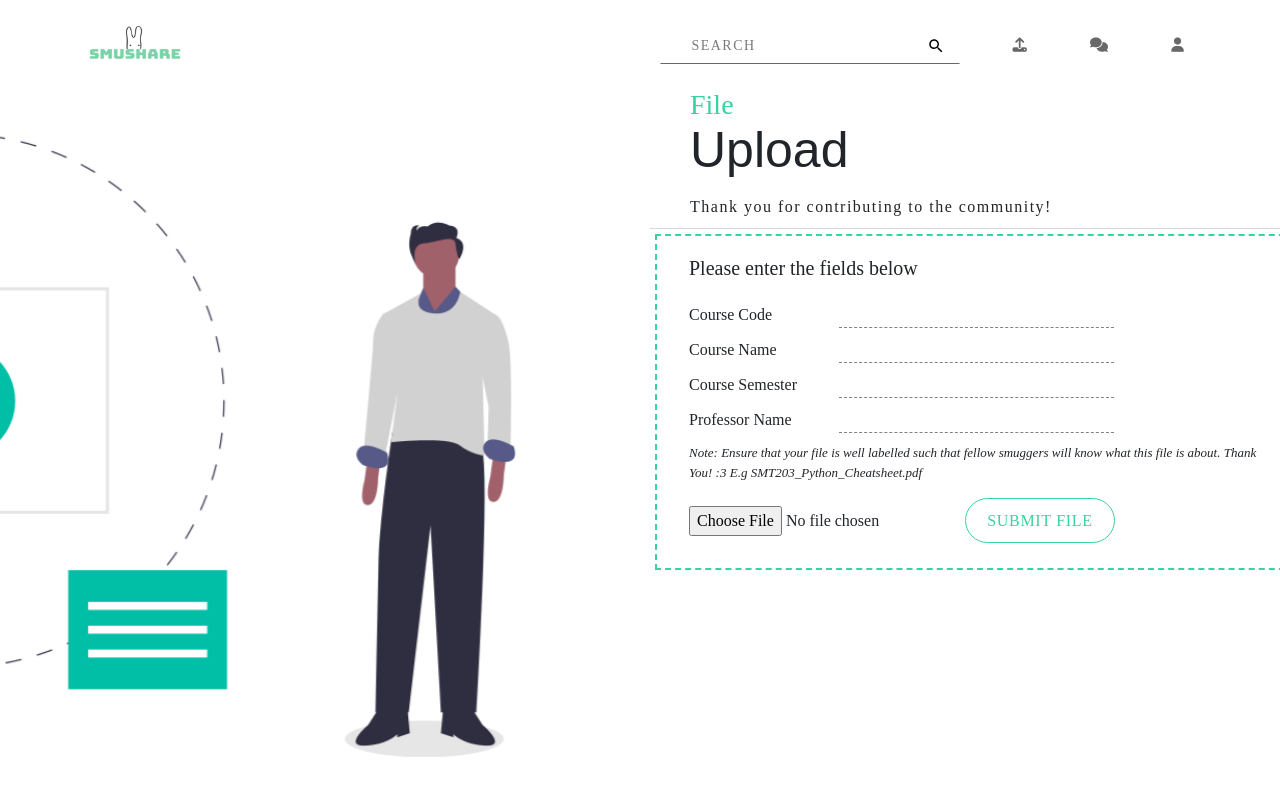
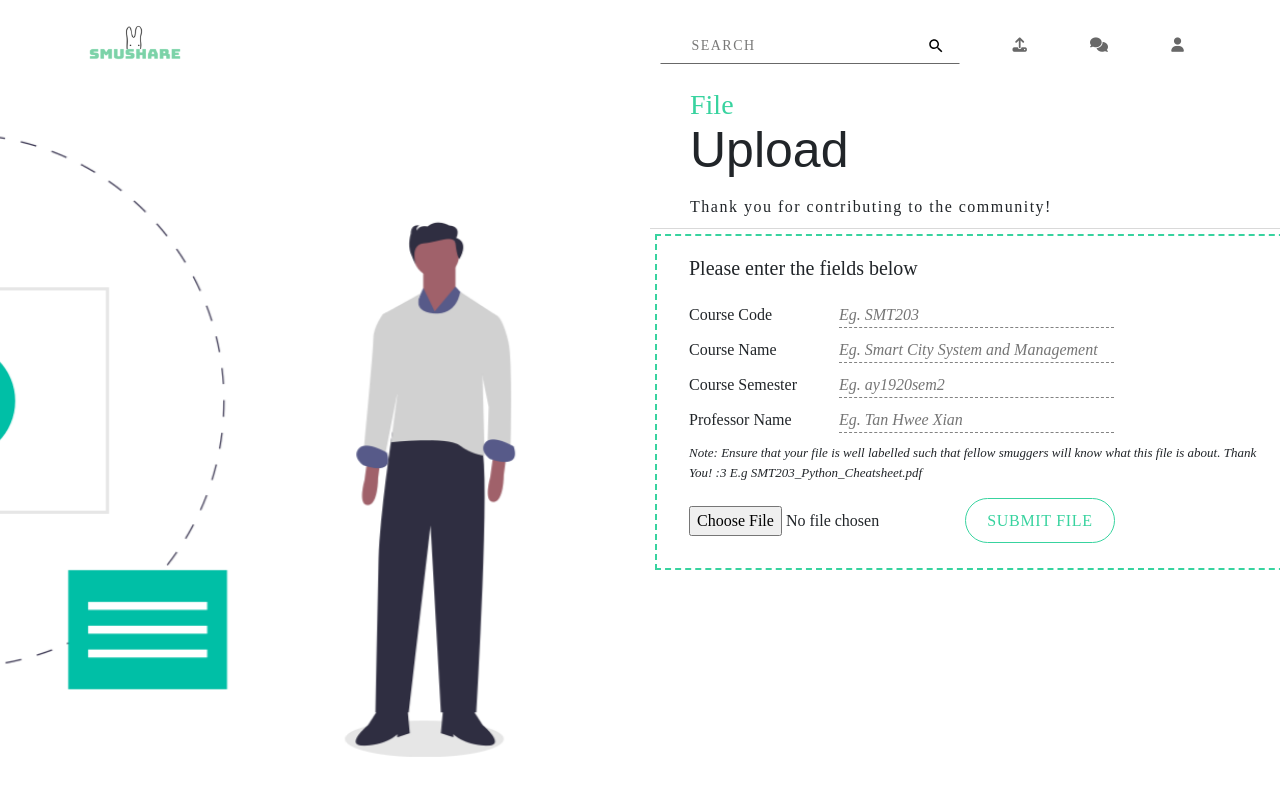
Before and after one commit to meilinglin2017/smuShare, a Flask app: page /upload/ in a window 1280 px wide. Run offline with Flask 2, Linux system fonts and the light colour scheme; tables that the repository leaves empty hold one stand-in row (values such as "Sample post"); some libraries are stand-ins or nearby versions; some web fonts are replaced.

Commit message:
upload file

```diff
--- a/application.py
+++ b/application.py
@@ -112,7 +112,7 @@ def searchFile():
         if attr in request.args:
             conditions[attr] = request.args.get(attr)
 
-    materials = Material.query.filter_by(conditions)
+    materials = Material.query.filter_by(conditions).first()
     return [m.serialize() for m in materials], 200
 
 
@@ -324,8 +324,7 @@ def uploading():
     if 'input_file' not in request.files:
         error_msg.append("No file is selected")
 
-    if set(('prof_name', 'course_code', 'course_name', 'course_term',
-            'input_file', 'user_id', 'course_id', 'prof_id')) > set(request.json):
+    if set(('prof_name', 'course_code', 'course_name', 'course_term')) > set(request.form):
         error_msg.append("Some fields are empty")
         return render_template('upload.html', common = common_var, profList = profList, courseDict = courseDict, errors = error_msg)
 
@@ -334,14 +333,11 @@ def uploading():
         error_msg.append("No file is selected")
         return render_template('upload.html', common = common_var, profList = profList, courseDict = courseDict, errors = error_msg)
 
-    # file_name = request.json['file_name']
-    # course_term = request.json['course_term']
+    course_term = request.form['course_term']
 
-    # user_id = request.json['user_id']
-    # course_id = request.json['course_id']
-    # prof_id = request.json['prof_id']
-
-    params = request.form
+    params = {
+        "course_term": course_term
+    }
     # File details
     params['input_file'] = input_file
     params['file_name'] = input_file.filename
@@ -351,8 +347,8 @@ def uploading():
     course_code = request.form['course_code']
     course_name = request.form['course_name']
 
-    prof = Prof.query.filter_by(prof_name = prof_name)
-    course = Course.query.filter_by(course_code = course_code)
+    prof = Prof.query.filter_by(prof_name = prof_name).first()
+    course = Course.query.filter_by(course_code = course_code).first()
 
     if prof is None:
         new_prof = Prof(prof_name = prof_name)
--- a/templates/upload.html
+++ b/templates/upload.html
@@ -55,11 +55,11 @@
             <div class='describe'>Thank you for contributing to the community!</div>
         </div>
         <div class = 'content animate animated fadeInUp' style="height: 430px;  font-family: Rosario;">
-            <form class="upload-form" action="{{ common.base }}uploading/" method="post">
+            <form class="upload-form" action="{{ common.base }}uploading/" method="post" enctype="multipart/form-data">
                 <h5 style="padding-bottom: 15px;">Please enter the fields below</h5>
 
                 <label for="course_code">
-                <span>Course Code</span><input type="text" name="course_code" required="true" list="courseCodes" oninput="getCourseName(this.value)"/>
+                <span>Course Code</span><input type="text" name="course_code" required="true" list="courseCodes" oninput="getCourseName(this.value)" placeholder="Eg. SMT203"/>
                 <datalist id="courseCodes">
                     {% for code in courseDict.keys() %}
                         <option value="{{ code }}">
@@ -67,13 +67,13 @@
                 </datalist>
                 </label>
                 <label for="course_name">
-                <span>Course Name</span><input type="text" name="course_name" required="true" id="courseName" />
+                <span>Course Name</span><input type="text" name="course_name" required="true" id="courseName" placeholder="Eg. Smart City System and Management"/>
                 </label>
                 <label for="course_term">
-                    <span>Course Semester</span><input type="text" name="course_term" required="true" />
+                    <span>Course Semester</span><input type="text" name="course_term" required="true" placeholder="Eg. ay1920sem2"/>
                     </label>
                 <label for="prof_name">
-                <span>Professor Name</span><input type="text" name="prof_name" required="true" list="profNames" />
+                <span>Professor Name</span><input type="text" name="prof_name" required="true" list="profNames" placeholder="Eg. Tan Hwee Xian"/>
                 <datalist id="profNames">
                     {% for prof in profList %}
                         <option value="{{ prof }}">
@@ -88,6 +88,13 @@
                 <label>
                     <input type="submit" value="Submit File" />
                 </label>
+                <div style="color: red;">
+                    {% if errors != [] %}
+                        {% for error in errors %}
+                            <strong>*{{ error }}*</strong></br>
+                        {% endfor %}
+                    {% endif %}
+                </div>
             </form>
         </div>
         <script type='text/javascript' src="{{ url_for('static', filename='js/main.js') }}"></script>
```
